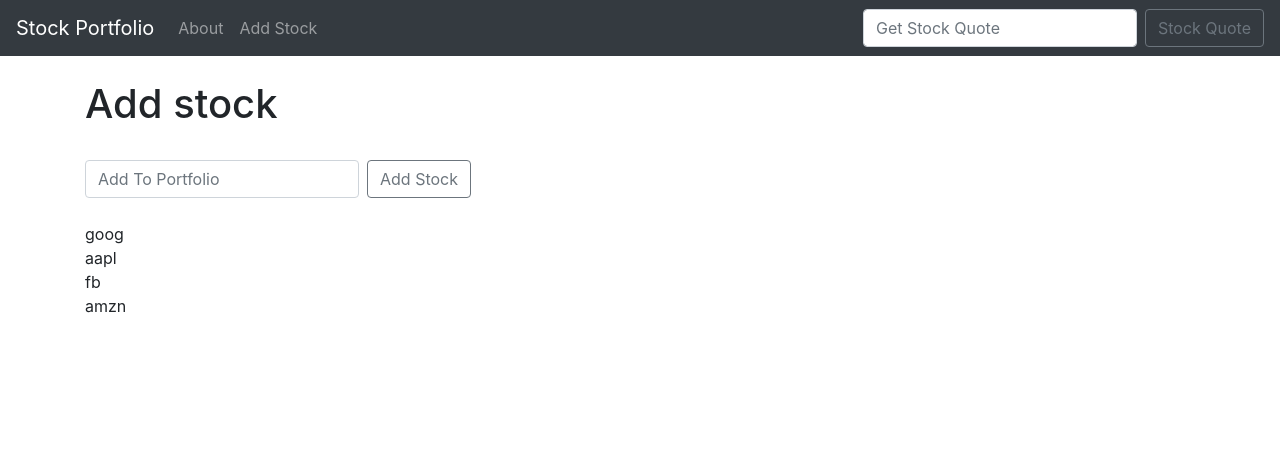
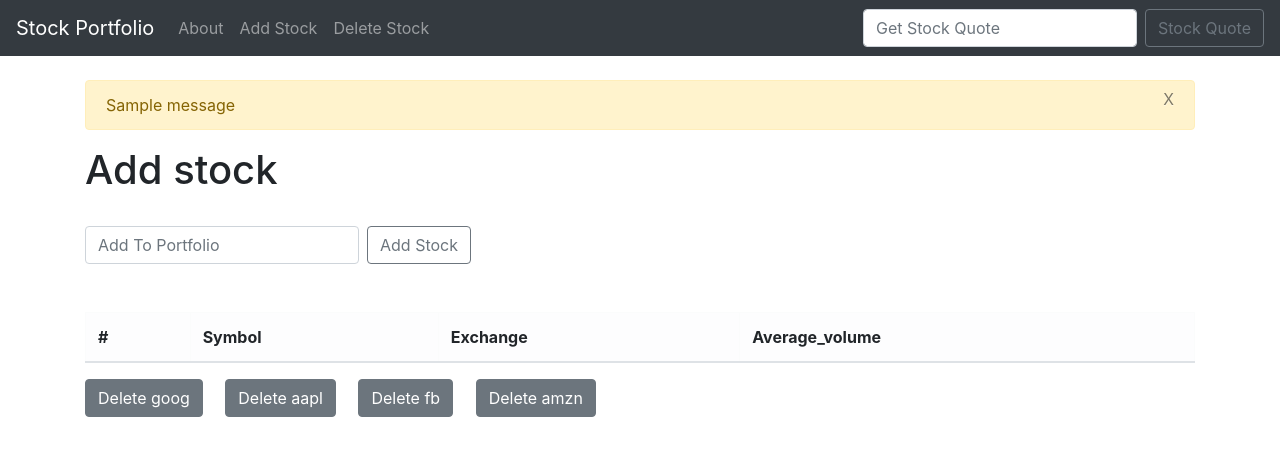
Before and after one commit to antonyjohn1997/stock_market, a Django app: page /add_stock in a window 1280 px wide. Shown: the top 456 px of the page. Run offline with Django 5.2, Linux system fonts and the light colour scheme; data comes from the database, SQL or seed files in the repository; both versions use the stored data as it was after the commit; one stand-in notice (Sample message) is shown; data that the repository does not hold is empty.

Commit message:
connect table to API , API output to screen

```diff
--- a/django_stock/stocks/quotes/templates/add_stock.html
+++ b/django_stock/stocks/quotes/templates/add_stock.html
@@ -9,9 +9,43 @@
     <button class="btn btn-outline-secondary my-2 my-sm-0" type="submit">Add Stock </button>
 </form>
 <br/>
-{% for item in ticker %}
-    {{item}}<br/>
-{% endfor %}
+<br/>
+
+<table class="table table-striped table-hover table-bordered">
+    <thead class="table-light">
+      <tr>
+        <th scope="col">#</th>
+        <th scope="col">Symbol</th>
+        <th scope="col">Exchange</th>
+        <th scope="col">Average_volume</th>
+      </tr>
+    </thead>
+    <tbody>
+   {% if ticker %}
+
+
+      {% for list_item in output %}
+          <tr>
+
+              <th scope="row">{{ list_item.name }} </th>
+              <td>{{ list_item.symbol }}</td>
+              <td>{{ list_item.exchange }}</td>
+              <td>{{ list_item.average_volume }}</td>
+          </tr>
+      {% endfor %}
+
+
+   {% endif %}
+    </tbody>
+  </table>
+
+
+  {% for item in ticker %}
+  <a href="{% url 'delete' item.id %}" class="btn btn-secondary">Delete {{item}}</a>&nbsp;&nbsp;&nbsp;&nbsp;
+
+  {% endfor %}
+
+<br/><br/>
 
 
 {% endblock %}
--- a/django_stock/stocks/quotes/templates/base.html
+++ b/django_stock/stocks/quotes/templates/base.html
@@ -28,7 +28,9 @@
             <li class="nav-item">
                 <a class="nav-link" href="{% url 'add_stock' %}">Add Stock</a>
               </li>
-
+            <li class="nav-item">
+              <a class="nav-link" href="{% url 'delete_stock' %}">Delete Stock</a>
+           </li>
 
           </ul>
           <form action="{% url 'home' %}" class="form-inline my-2 my-lg-0" method="POST">
@@ -41,6 +43,20 @@
 
     <div class="container">
         <br/>
+
+        {% if messages %}
+            {% for message in messages %}
+                <div class="alert alert-warning alert-dismissable" role="alert">
+                  <button class="close" data-dismiss="alert">
+                    <small><sup>X</sup></small>
+                  </button>
+                  {{ message }}
+
+
+                </div>
+           {% endfor %}
+      {% endif %}
+
         {% block content %}
 
         {% endblock %}
--- a/django_stock/stocks/quotes/urls.py
+++ b/django_stock/stocks/quotes/urls.py
@@ -5,4 +5,6 @@ urlpatterns = [
     path('',views.home,name="home"),
     path('about.html',views.about,name="about"),
     path('add_stock',views.add_stock,name="add_stock"),
+    path('delete/<stock_id>',views.delete,name="delete"),
+    path('delete_stock',views.delete_stock,name="delete_stock"),
 ]
--- a/django_stock/stocks/quotes/views.py
+++ b/django_stock/stocks/quotes/views.py
@@ -31,6 +31,8 @@ def about(request):
     return render(request, 'about.html',{})
 
 def add_stock(request):
+    import requests
+    import json
     if request.method == 'POST':
         #ticker = request.POST['ticker']
         form = StockForm(request.POST or None)
@@ -41,4 +43,23 @@ def add_stock(request):
             return redirect('add_stock')
     else:
         ticker = Stock.objects.all()
-        return render(request, 'add_stock.html',{'ticker':ticker})
+        output = []
+        for ticker_item in ticker:
+            api_request=requests.get("https://api.twelvedata.com/quote?symbol=" + str(ticker_item) + "&apikey=7aa493ac340a40c4bfdcc4237397e42e")
+
+            try:
+                api = json.loads(api_request.content)
+                output.append(api)
+            except Exception as e:
+                api = "Error ..."
+
+        return render(request, 'add_stock.html',{'ticker':ticker, 'output': output})
+
+def delete(request, stock_id):
+    item = Stock.objects.get(pk=stock_id)
+    item.delete()
+    messages.success(request,(" stock has been deleted"))
+    return redirect(delete_stock)
+def delete_stock(request):
+    ticker = Stock.objects.all()
+    return render(request, 'delete_stock.html',{'ticker':ticker})
```
Also changed, not shown: django_stock/stocks/quotes/templates/delete_stock.html (added, +21 -0 lines), django_stock/stocks/db.sqlite3.
